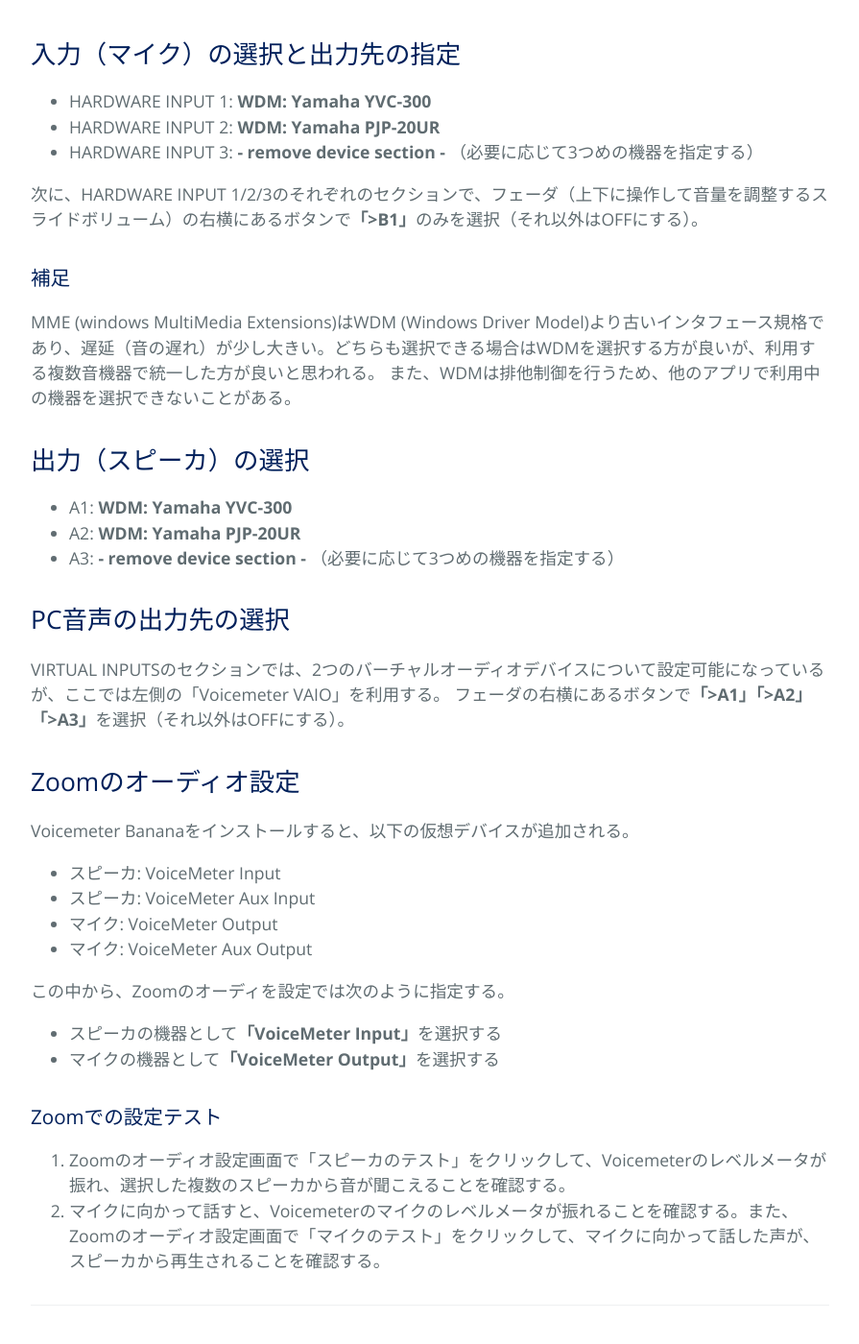
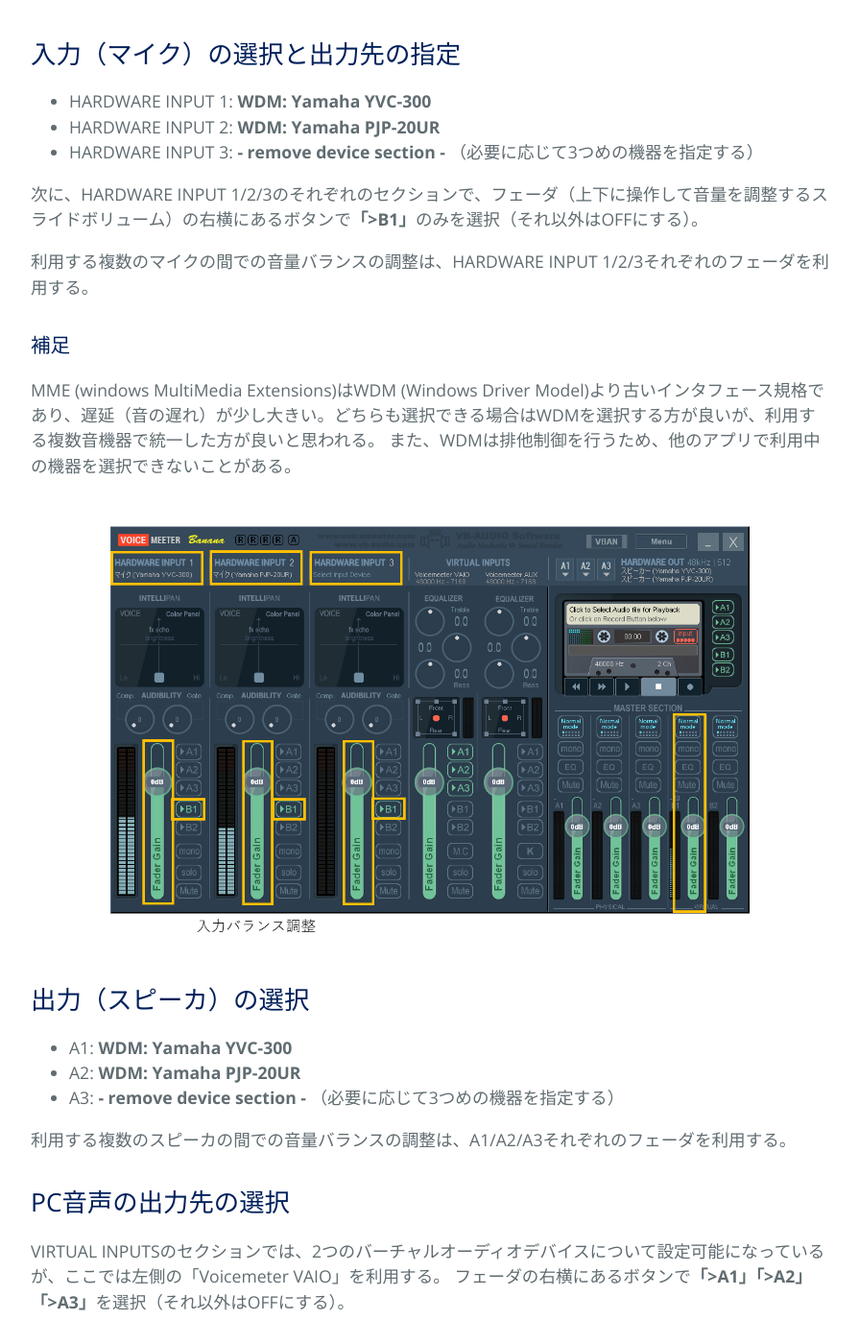
Before and after one commit to kyoto-u/online-edu, a Jekyll site: the page built from zoom-audio-voicemeter.md, in a window 1280 px wide and 1400 px high, scrolled down 801 px. Shown: the whole window at 96% size, without its empty margins (192-1087 px from the left). Built offline with Jekyll 4.4.1, drawn with Linux system fonts in a browser that asks for light colours.

Commit message:
Update zoom-audio-voicemeter.md

```diff
--- a/zoom-audio-voicemeter.md
+++ b/zoom-audio-voicemeter.md
@@ -21,10 +21,14 @@ Voicemeter Bananaは3つまでの入力・出力を扱うことができるが
 
 次に、HARDWARE INPUT 1/2/3のそれぞれのセクションで、フェーダ（上下に操作して音量を調整するスライドボリューム）の右横にあるボタンで**「>B1」**のみを選択（それ以外はOFFにする）。
 
+利用する複数のマイクの間での音量バランスの調整は、HARDWARE INPUT 1/2/3それぞれのフェーダを利用する。
+
 ### 補足
 
 MME (windows MultiMedia Extensions)はWDM (Windows Driver Model)より古いインタフェース規格であり、遅延（音の遅れ）が少し大きい。どちらも選択できる場合はWDMを選択する方が良いが、利用する複数音機器で統一した方が良いと思われる。
 また、WDMは排他制御を行うため、他のアプリで利用中の機器を選択できないことがある。
+
+![VoiceMeterの入力設定](voicemeter-config-in.png)
 
 ## 出力（スピーカ）の選択
 
@@ -32,10 +36,14 @@ MME (windows MultiMedia Extensions)はWDM (Windows Driver Model)より古いイ
 - A2: **WDM: Yamaha PJP-20UR**
 - A3: **- remove device section -** （必要に応じて3つめの機器を指定する）
 
+利用する複数のスピーカの間での音量バランスの調整は、A1/A2/A3それぞれのフェーダを利用する。
+
 ## PC音声の出力先の選択
 
 VIRTUAL INPUTSのセクションでは、2つのバーチャルオーディオデバイスについて設定可能になっているが、ここでは左側の「Voicemeter VAIO」を利用する。
 フェーダの右横にあるボタンで**「>A1」「>A2」「>A3」**を選択（それ以外はOFFにする）。
+
+![VoiceMeterの出力設定](voicemeter-config-out.png)
 
 ## Zoomのオーディオ設定
 
@@ -51,6 +59,8 @@ Voicemeter Bananaをインストールすると、以下の仮想デバイスが
 - スピーカの機器として**「VoiceMeter Input」**を選択する
 - マイクの機器として**「VoiceMeter Output」**を選択する
 
+![Zoomのオーディオ設定](zoom-config-voicemeter.png)
+
 ### Zoomでの設定テスト
 
 1. Zoomのオーディオ設定画面で「スピーカのテスト」をクリックして、Voicemeterのレベルメータが振れ、選択した複数のスピーカから音が聞こえることを確認する。
```
